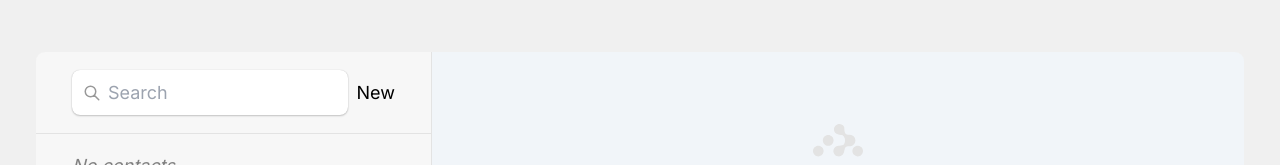
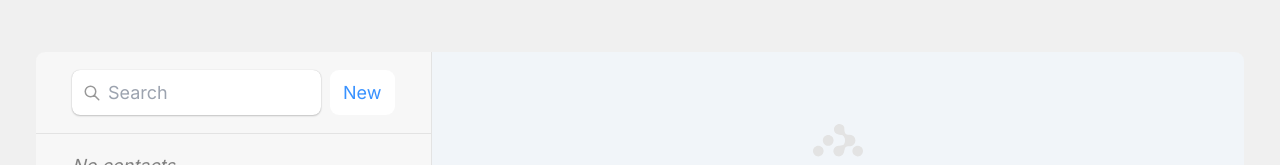
Before and after one commit to mqwebster/mqwebster, a Next.js app: page /portfolio/react-router in a window 1280 px wide. Both pictures are taken after a click on the button 124 px from the left and 421 px from the top of the page. Shown: the part 540-705 px from the top of the page. Built offline with nearby package versions, Linux system fonts and the light colour scheme.

Commit message:
updated button ui and text is black for entire router

```diff
--- a/app/portfolio/react-router/page.tsx
+++ b/app/portfolio/react-router/page.tsx
@@ -27,7 +27,7 @@ export default function Page() {
             </div>
           </div>
 
-          <div className="w-full flex min-h-[60vh] rounded-lg overflow-hidden">
+          <div className="w-full flex min-h-[60vh] rounded-lg text-black overflow-hidden">
             <Main />
           </div>
         </div>
--- a/app/portfolio/react-router/routes/edit.jsx
+++ b/app/portfolio/react-router/routes/edit.jsx
@@ -55,8 +55,17 @@ export default function EditContact() {
         <textarea name="notes" defaultValue={contact.notes} rows={6} />
       </label>
       <p>
-        <button type="submit">Save</button>
-        <button type="button" onClick={() => navigate(-1)}>
+        <button
+          type="submit"
+          className="bg-white text-[#3992ff] rounded-lg px-3 py-2 hover:shadow-md"
+        >
+          Save
+        </button>
+        <button
+          type="button"
+          className="bg-white text-red-400 rounded-lg px-3 py-2 hover:shadow-md"
+          onClick={() => navigate(-1)}
+        >
           Cancel
         </button>
       </p>
--- a/app/portfolio/react-router/routes/root.jsx
+++ b/app/portfolio/react-router/routes/root.jsx
@@ -58,7 +58,12 @@ export default function Root() {
             <div className="sr-only" aria-live="polite"></div>
           </Form>
           <Form method="post">
-            <button type="submit">New</button>
+            <button
+              type="submit"
+              className="bg-white text-[#3992ff] rounded-lg px-3 py-2 hover:shadow-md"
+            >
+              New
+            </button>
           </Form>
         </div>
         <nav>
@@ -93,7 +98,7 @@ export default function Root() {
       </div>
       <div
         id="detail"
-        className={` bg-slate-100 ${
+        className={`bg-slate-100 ${
           navigation.state === "loading" ? "loading" : ""
         }`}
       >
```
